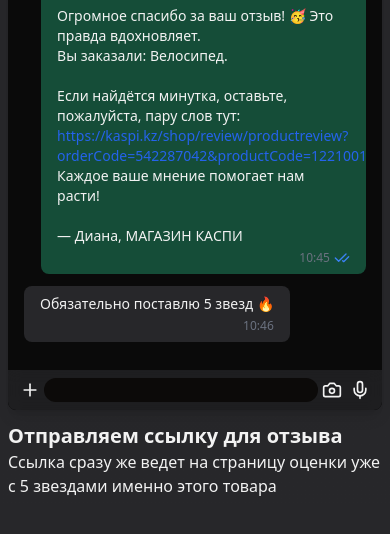
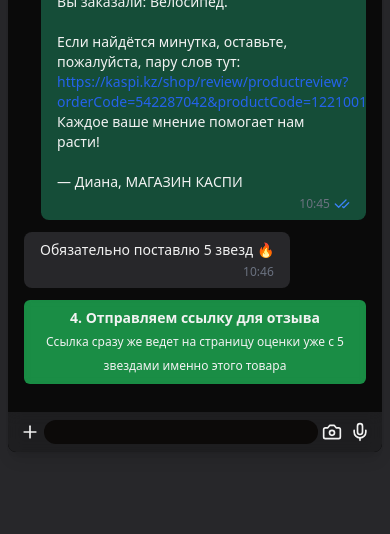
Before and after one commit to Asylniet/dauyl-landing, a React (Vite) app: page / in a window 390 px wide. Shown: the part 1261-1795 px from the top of the page. Built offline with nearby package versions, Linux system fonts and the light colour scheme.

Commit message:
fix: landing #3

```diff
--- a/src/components/Services.tsx
+++ b/src/components/Services.tsx
@@ -65,7 +65,7 @@ export const Services = () => {
         </div>
 
         <FilterNegativeSchemeSvg
-          className="w-full object-contain"
+          className="w-full h-full"
         />
       </div>
     </section>
--- a/src/components/scroll-controlled-chat.tsx
+++ b/src/components/scroll-controlled-chat.tsx
@@ -244,18 +244,8 @@ export default function WhatsAppScrollChat({ contactName = 'Покупатель
       </h1>
       {/* Sticky Chat Section - This creates the scrollable area */}
       <div ref={stickyContainerRef} className="h-[300vh] relative">
-        <div className="sticky top-8 h-[95vh] bg-secondary pt-8 md:py-8">
+        <div className="sticky top-8 h-screen bg-secondary pt-8 md:py-8">
           <div className="relative container mx-auto px-2 sm:px-6 h-full max-md:pb-24">
-            <div
-              className="block md:hidden absolute bottom-0 left-0 w-full py-2 px-2 sm:px-8 min-h-20 bg-gradient-to-t from-secondary z-10"
-            >
-              <div className="font-bold text-xl">
-                {phases[currentPhase].title}
-              </div>
-              <span>
-                {phases[currentPhase].description}
-              </span>
-            </div>
             <div className="max-w-7xl mx-auto h-full">
               <div className="flex gap-8 h-full">
                 {/* Left Pane - Phase Descriptions */}
@@ -350,6 +340,18 @@ export default function WhatsAppScrollChat({ contactName = 'Покупатель
                         ))
                       )}
                     </AnimatePresence>
+                    {visibleMessages.length > 0 && (
+                      <div
+                        className="block md:hidden text-center bg-primary/70 backdrop-blur-sm rounded-md p-2"
+                      >
+                        <div className="font-bold text-sm">
+                          {currentPhase + 1}. {phases[currentPhase].title}
+                        </div>
+                        <span className="text-xs">
+                          {phases[currentPhase].description}
+                        </span>
+                      </div>
+                    )}
                     <div ref={messagesEndRef} />
                   </div>
 
```
